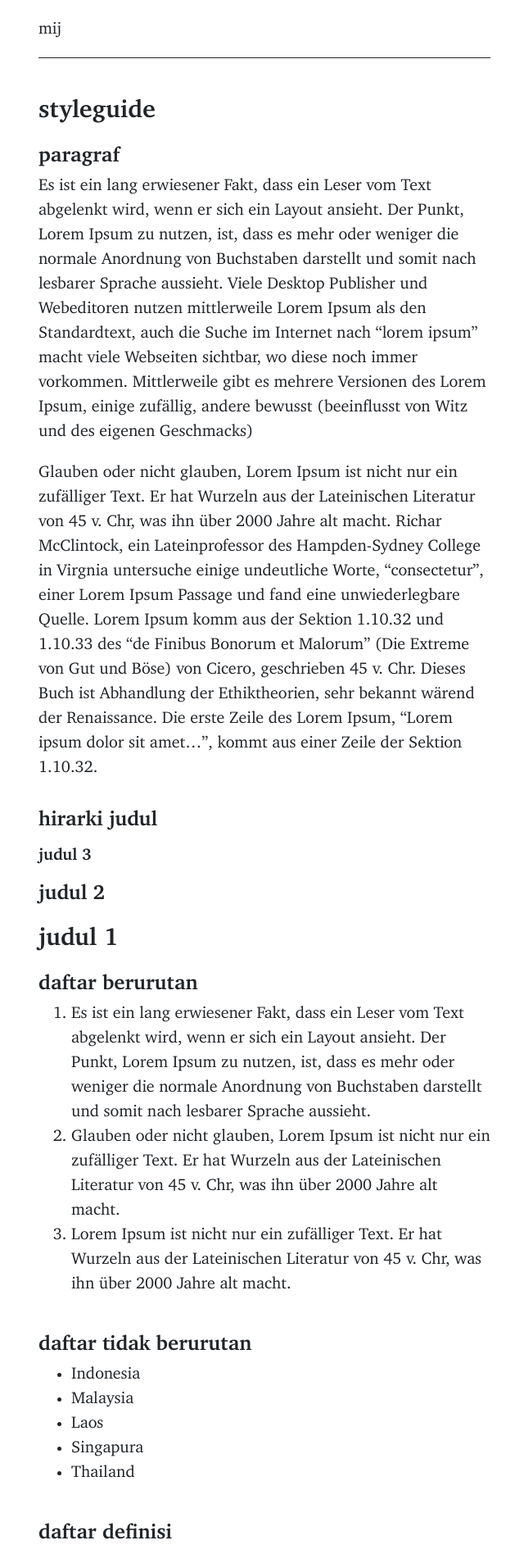
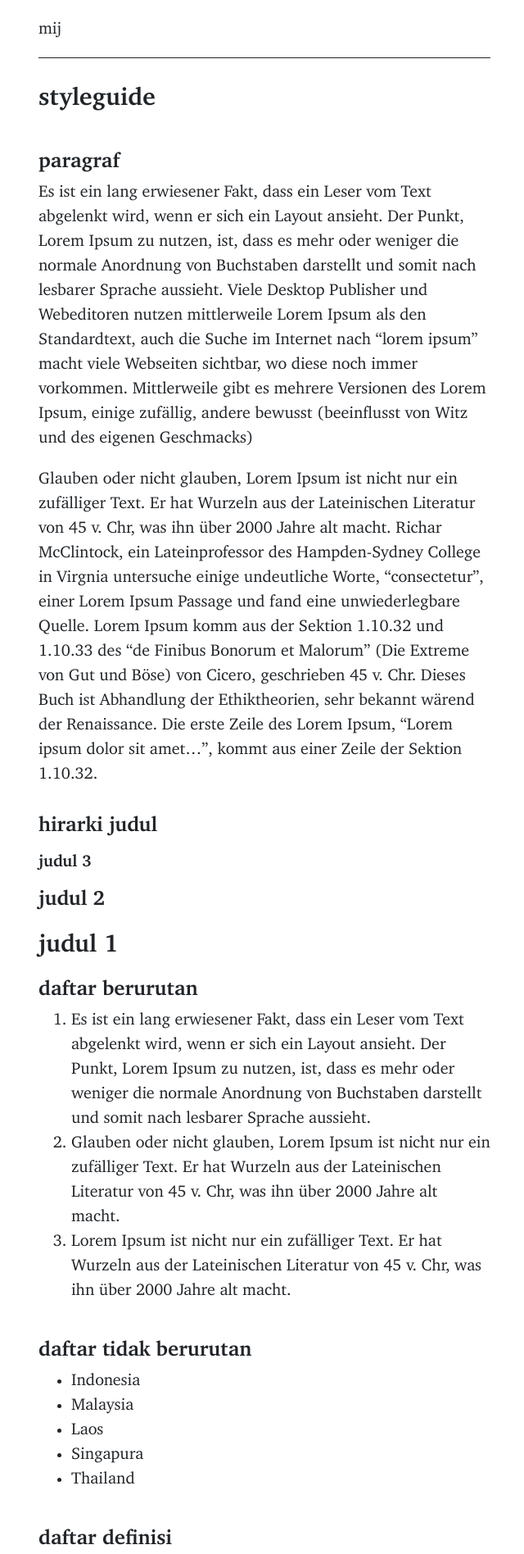
Before and after one commit to muhammadilfaj/mij, a Jekyll site: the page built from styleguide.md, in a window 1280 px wide. Shown: the top 1896 px of the page at 82% size, without its empty margins (317-957 px from the left). Built offline with Jekyll 4.4.1, drawn with Linux system fonts in a browser that asks for light colours.

Commit message:
Update page.html

```diff
--- a/_layouts/page.html
+++ b/_layouts/page.html
@@ -2,9 +2,9 @@
 layout: default
 ---
 
-<article>
-  <header>
-    <h1>{{ page.title }}</h1>
+<article class="mb-3">
+  <header class="mb-2">
+    <h1 class="p-0">{{ page.title }}</h1>
   </header>
   {{ content }}
 </article>
```
